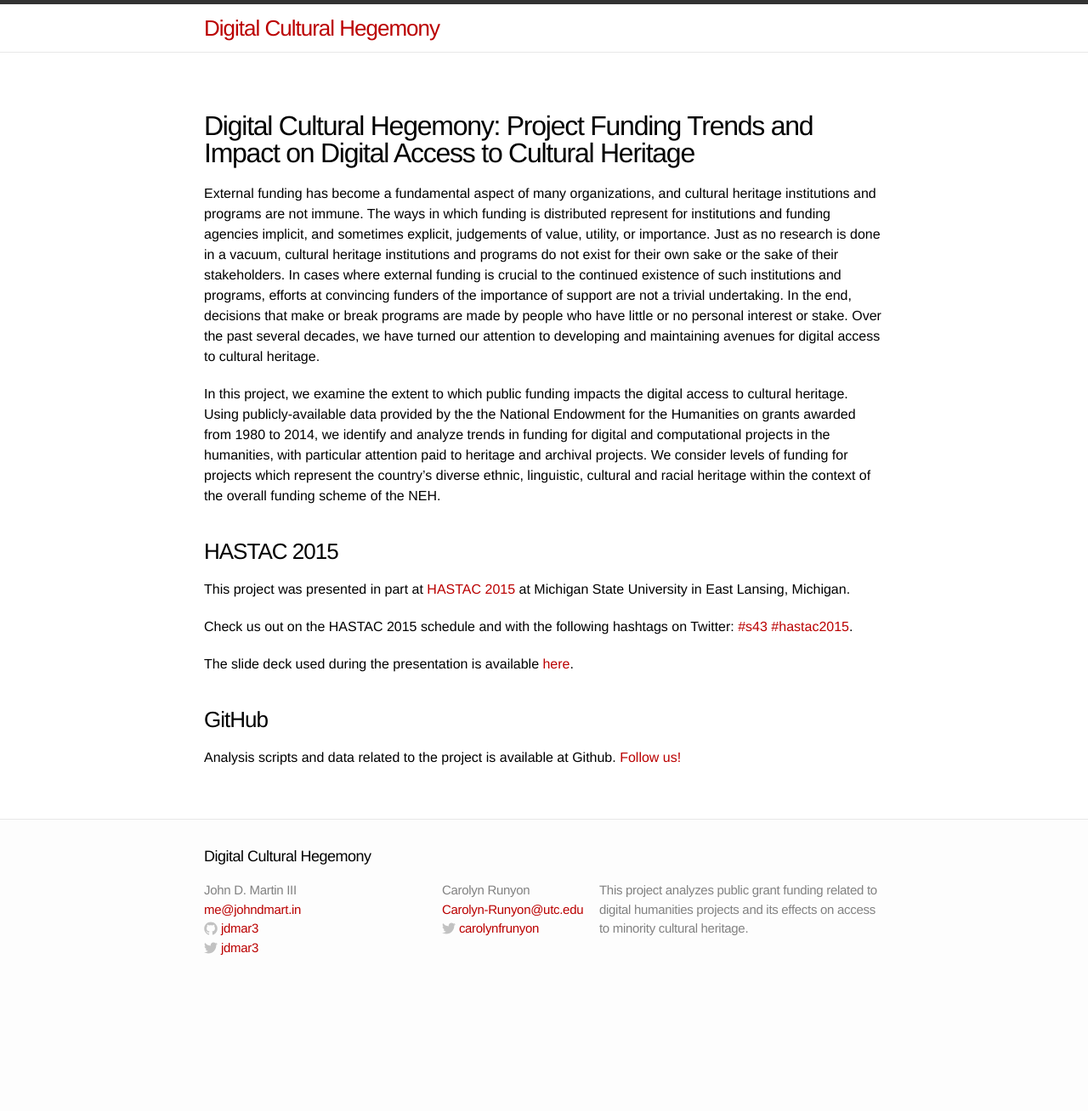
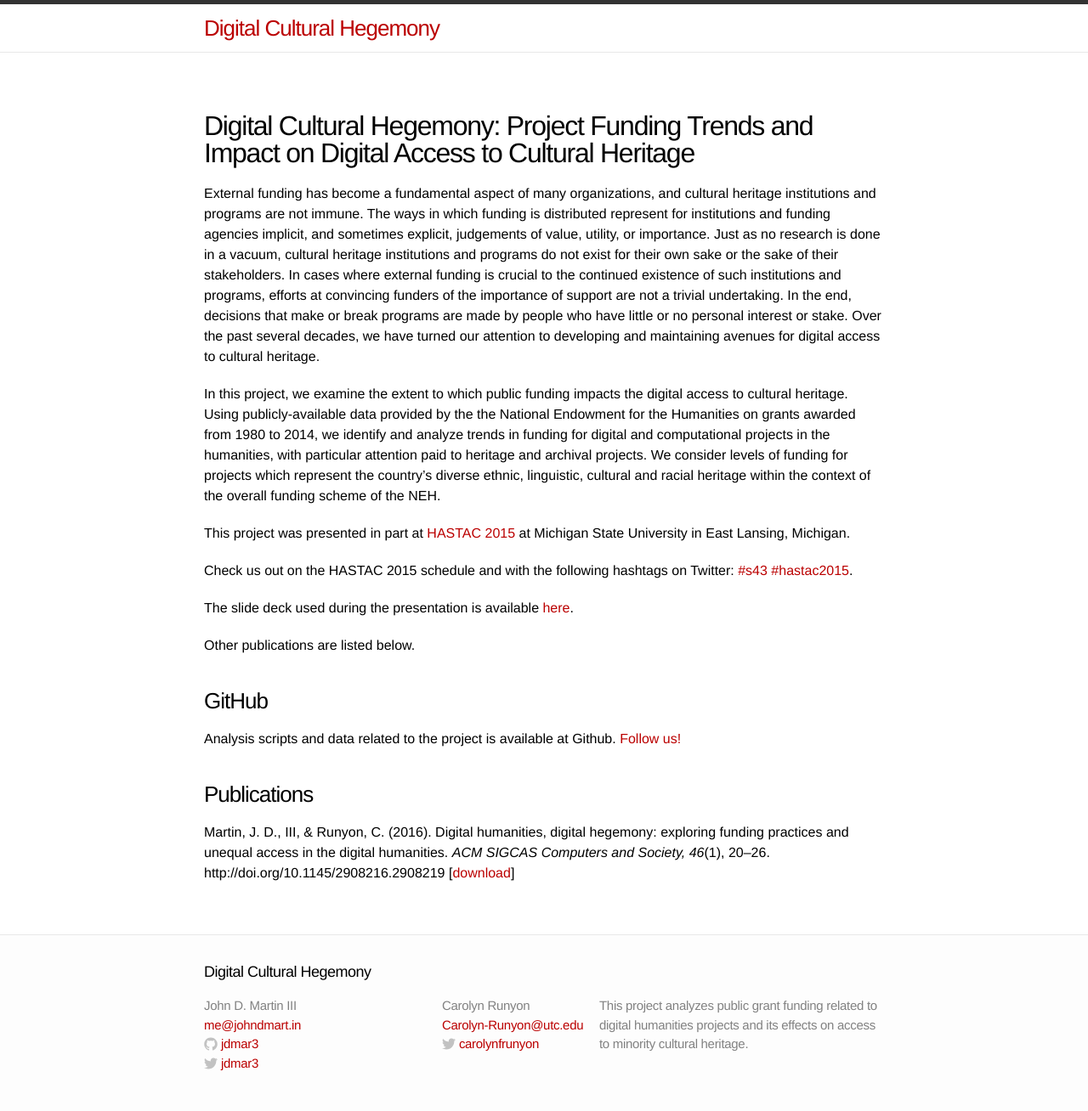
Before and after one commit to jdmar3/digital-hegemony, a Jekyll site: the page built from index.md, in a window 1280 px wide. Shown: the whole page at 85% size. Built offline with Jekyll 4.4.1, drawn with Linux system fonts in a browser that asks for light colours; before the commit the page ends 1172 px from its top, so only the background shows below that.

Commit message:
add link to ACM SIGCAS paper

```diff
--- a/index.md
+++ b/index.md
@@ -8,14 +8,18 @@ External funding has become a fundamental aspect of many organizations, and cult
 
 In this project, we examine the extent to which public funding impacts the digital access to cultural heritage. Using publicly-available data provided by the the National Endowment for the Humanities on grants awarded from 1980 to 2014, we identify and analyze trends in funding for digital and computational projects in the humanities, with particular attention paid to heritage and archival projects. We consider levels of funding for projects which represent the country’s diverse ethnic, linguistic, cultural and racial heritage within the context of the overall funding scheme of the NEH.
 
-### HASTAC 2015
-
 This project was presented in part at [HASTAC 2015](http://sched.co/2vrQ) at Michigan State University in East Lansing, Michigan.
 
 Check us out on the HASTAC 2015 schedule and with the following hashtags on Twitter: [#s43 #hastac2015](https://twitter.com/search?q=%23s43%20%23hastac2015&src=typd).
 
 The slide deck used during the presentation is available [here](https://goo.gl/18e5zJ).
 
+Other publications are listed below.
+
 ### GitHub
 
 Analysis scripts and data related to the project is available at Github. [Follow us!](https://github.com/jdmar3/digital-hegemony/)
+
+### Publications
+
+Martin, J. D., III, & Runyon, C. (2016). Digital humanities, digital hegemony: exploring funding practices and unequal access in the digital humanities. *ACM SIGCAS Computers and Society, 46*(1), 20–26. http://doi.org/10.1145/2908216.2908219 [[download](./Martin_and_Runyon_2016-Digital_humanities_digital_hegemony.pdf)]
```
